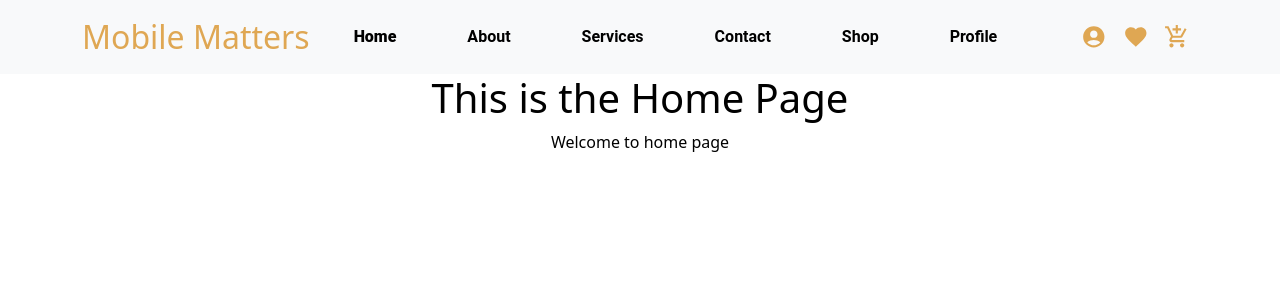
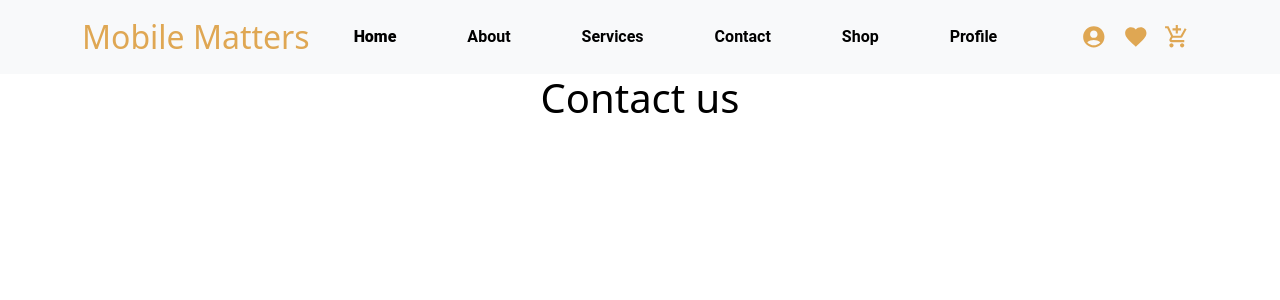
Before and after one commit to HlobisileLukhele/mobile-matters-ecommerce-site, a React (Create React App) app: page /Contact in a window 1280 px wide. Shown: the top 300 px of the page. Built offline with nearby package versions, Linux system fonts and the light colour scheme.

Commit message:
renamed the heading

```diff
--- a/src/Components/Contact.jsx
+++ b/src/Components/Contact.jsx
@@ -3,9 +3,9 @@ import React from "react";
 
 const Contact = () => (
   <div>
-    <h1 className="title is-1">This is the Home Page</h1>
+    <h1 className="title is-1">Contact us </h1>
     <p>
-     Welcome to home page
+
     </p>
   </div>
 );
```
